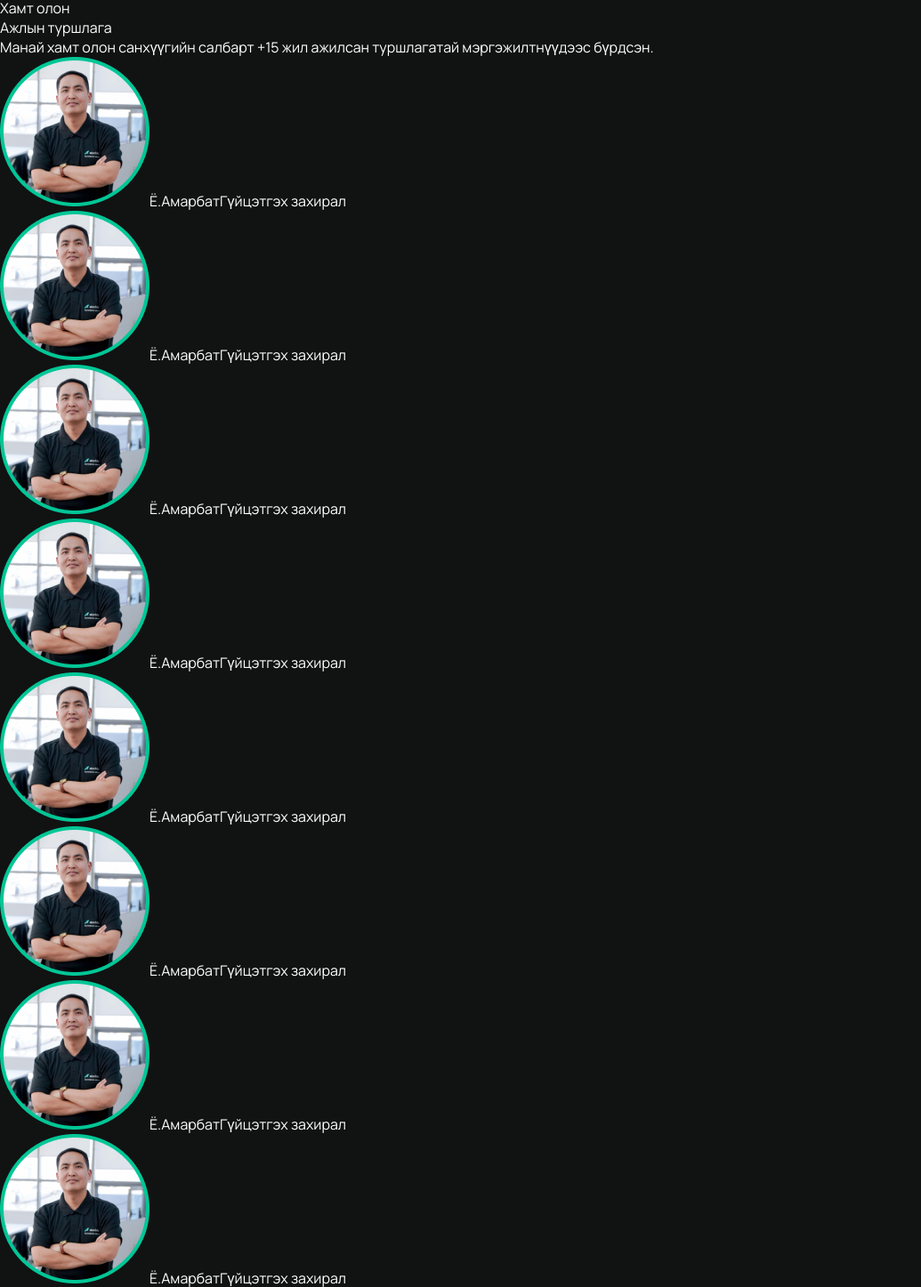
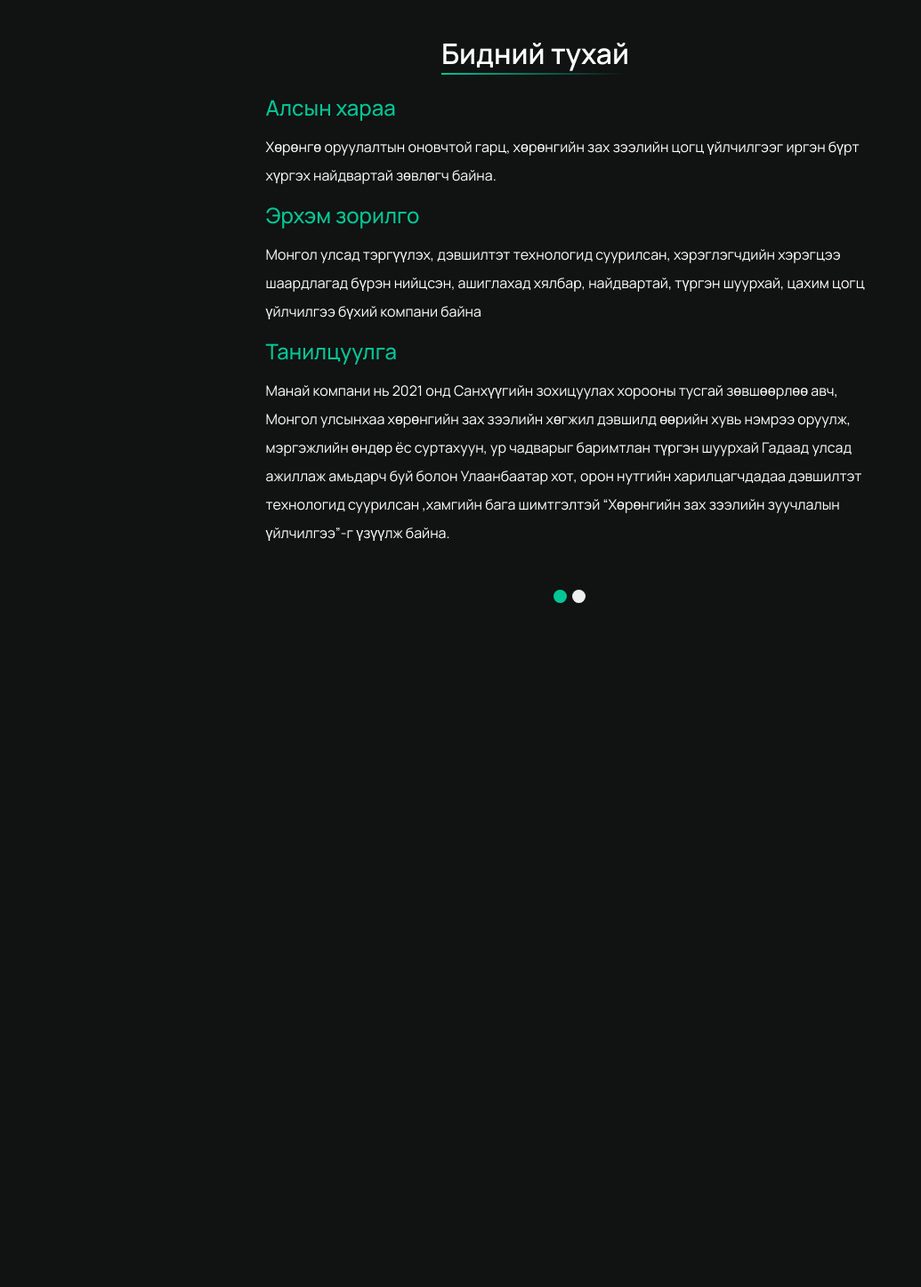
Before and after one commit to dulgx/stocklab-main, a React (Vite) app: page /aboutus in a window 1280 px wide. Shown: the part 203-1650 px from the top of the page at 89% size, without its empty margins (0-1035 px from the left). After the commit the page ends 889 px from the top, so only its background shows below. Built offline with nearby package versions, Linux system fonts and the light colour scheme.

Commit message:
about us button toggle done

```diff
--- a/package.json
+++ b/package.json
@@ -12,7 +12,8 @@
   "dependencies": {
     "react": "^18.2.0",
     "react-dom": "^18.2.0",
-    "react-router-dom": "^6.22.2"
+    "react-router-dom": "^6.22.2",
+    "swiper": "^11.0.7"
   },
   "devDependencies": {
     "@types/react": "^18.2.56",
--- a/src/pages/Aboutus.jsx
+++ b/src/pages/Aboutus.jsx
@@ -4,6 +4,26 @@ import '../styles/about.scss'
 import Profile from '../assets/profile.png'
 
 
+
+
+
+function AboutUsPage() {
+    const [activeButton, setActiveButton] = useState(1);
+
+    return (
+        <>
+            <div className="about-us-page">
+                <div className={`about-text-container ${activeButton === 1 ? 'visible' : 'hidden'}`}>
+                    <BidniiTuhai />
+                </div>
+                <div className={`hamt-olon-container ${activeButton === 2 ? 'visible' : 'hidden'}`}>
+                    <HamtOlon />
+                </div>
+                <ButtonToggle activeButton={activeButton} setActiveButton={setActiveButton} />
+            </div>
+        </>
+    );
+}
 
 
 const AboutUs = () => {
@@ -15,13 +35,13 @@ const AboutUs = () => {
                 </p>
                 <button id="AriljaandButton">АРИЛЖААНД ОРОЛЦОХ</button>
             </div>
-            <BidniiTuhai />
-            < HamtOlon />
-            <ButtonToggle />
+            <AboutUsPage />
         </div>
-    )
-}
-export default AboutUs
+    );
+};
+export default AboutUs;
+
+
 
 const BidniiTuhai = () => {
     return (
@@ -51,8 +71,7 @@ const HamtOlon = () => {
 
     return (
         <div className="hamt-olon-container">
-            <div>
-                <span id='text-hamt-olon'>Хамт олон</span>
+            <span id='text-hamtolon'>Хамт олон</span>
             <div>
                 <span>Ажлын туршлага</span>
                 <p>Манай хамт олон санхүүгийн салбарт +15 жил ажилсан туршлагатай мэргэжилтнүүдээс бүрдсэн.</p>
@@ -60,73 +79,66 @@ const HamtOlon = () => {
             <div className="profile-image-container">
                 <div className='profile-info'>
                     <img src={Profile} alt="person-image" />
-                        <span className="name">{namePosition.firstName}</span>
-                        <span className='position'>{namePosition.position}</span>
+                    <span className="text">{namePosition.firstName}</span>
+                    <span className='text'>{namePosition.position}</span>
                 </div>
                 <div className='profile-info'>
                     <img src={Profile} alt="person-image" />
-                        <span className="name">{namePosition.firstName}</span>
-                        <span className='position'>{namePosition.position}</span>
+                    <span className="text">{namePosition.firstName}</span>
+                    <span className='text'>{namePosition.position}</span>
                 </div>
                 <div className='profile-info'>
                     <img src={Profile} alt="person-image" />
-                        <span className="name">{namePosition.firstName}</span>
-                        <span className='position'>{namePosition.position}</span>
+                    <span className="text">{namePosition.firstName}</span>
+                    <span className='text'>{namePosition.position}</span>
                 </div>
                 <div className='profile-info'>
                     <img src={Profile} alt="person-image" />
-                        <span className="name">{namePosition.firstName}</span>
-                        <span className='position'>{namePosition.position}</span>
+                    <span className="text">{namePosition.firstName}</span>
+                    <span className='text'>{namePosition.position}</span>
                 </div>
                 <div className='profile-info'>
                     <img src={Profile} alt="person-image" />
-                        <span className="name">{namePosition.firstName}</span>
-                        <span className='position'>{namePosition.position}</span>
+                    <span className="text">{namePosition.firstName}</span>
+                    <span className='text'>{namePosition.position}</span>
                 </div>
                 <div className='profile-info'>
                     <img src={Profile} alt="person-image" />
-                        <span className="name">{namePosition.firstName}</span>
-                        <span className='position'>{namePosition.position}</span>
+                    <span className="text">{namePosition.firstName}</span>
+                    <span className='text'>{namePosition.position}</span>
                 </div>
                 <div className='profile-info'>
                     <img src={Profile} alt="person-image" />
-                        <span className="name">{namePosition.firstName}</span>
-                        <span className='position'>{namePosition.position}</span>
+                    <span className="text">{namePosition.firstName}</span>
+                    <span className='text'>{namePosition.position}</span>
                 </div>
                 <div className='profile-info'>
                     <img src={Profile} alt="person-image" />
-                        <span className="name">{namePosition.firstName}</span>
-                        <span className='position'>{namePosition.position}</span>
+                    <span className="text">{namePosition.firstName}</span>
+                    <span className='text'>{namePosition.position}</span>
                 </div>
                 <div className='profile-info'>
                     <img src={Profile} alt="person-image" />
-                        <span className="name">{namePosition.firstName}</span>
-                        <span className='position'>{namePosition.position}</span>
-                    </div>
+                    <span className="text">{namePosition.firstName}</span>
+                    <span className='text'>{namePosition.position}</span>
                 </div>
             </div>
         </div>
     )
 }
 
-const ButtonToggle = () => {
-    const [activeButton, setActiveButton] = useState(1);
-
-    const handleButtonClick = (buttonNumber) => {
-        setActiveButton(buttonNumber);
-    };
-
+const ButtonToggle = ({ activeButton, setActiveButton }) => {
     return (
         <div className="button-container">
             <button
                 className={activeButton === 1 ? 'active' : ''}
-                onClick={() => handleButtonClick(1)}
+                onClick={() => setActiveButton(1)}
                 id='slide-button'
             >
             </button>
             <button
                 className={activeButton === 2 ? 'active' : ''}
-                onClick={() => handleButtonClick(2)}
+                onClick={() => setActiveButton(2)}
                 id='slide-button'
             >
             </button>
--- a/src/styles/about.scss
+++ b/src/styles/about.scss
@@ -43,12 +43,23 @@ $white: hsla(0, 0%, 100%, 1);
         }
     }
 
+    .about-text-container.visible,
+    .hamt-olon-container.visible {
+        display: flex;
+    }
+
+    .about-text-container.hidden,
+    .hamt-olon-container.hidden {
+        display: none;
+    }
+
+
     /* bidnii tuhai */
     .about-text-container {
-        display: none;
+        display: flex;
         flex-direction: column;
         align-items: center;
-        padding: 40px;
+        padding: 20px;
 
         .bidnii-tuhai-text {
             width: 288px;
@@ -90,12 +101,53 @@ $white: hsla(0, 0%, 100%, 1);
     }
 
 
+    /*  hamt olon */
+    .hamt-olon-container {
+        flex-direction: column;
+        padding: 50px;
+
+        #text-hamtolon {
+            font-size: 32px;
+            font-weight: 400;
+        }
+
+        div {
+
+            span {
+                color: $primary-green;
+                font-weight: 500;
+                font-size: 24px;
+            }
+
+            p {
+                font-size: 16px;
+                font-weight: 600;
+            }
+        }
+
+        .profile-image-container {
+            display: flex;
+            gap: 40px;
+            width: auto;
+
+
+            img {
+                width: 168px;
+                margin: 50px;
+            }
+
+            .text {
+                font-size: 16px;
+                color: $white;
+            }
+        }
+    }
 
     /* bidnii tuhai, hamt olon slider button */
     .button-container {
         display: flex;
         justify-content: center;
-        padding: 10px;
+        padding: 5px;
 
         #slide-button {
             width: 15px;
@@ -110,33 +162,4 @@ $white: hsla(0, 0%, 100%, 1);
             background-color: $primary-green;
         }
     }
-
-
-
-    /*  hamt olon */
-    .hamt-olon-container {
-        .div {
-
-            #text-hamt-olon {
-                font-size: 32px;
-                font-weight: 400;
-            }
-
-            div {
-
-                span {
-                    color: $primary-green;
-                    font-weight: 500;
-                    font-size: 24px;
-                }
-
-                p {
-                    font-size: 16px;
-                    font-weight: 600;
-                }
-            }
-        }
-    }
-
-
 }
```
Also changed, not shown: 1 other file (tests, documents, lock files or other folders). Lines whose indentation alone changed are shown as unchanged.
